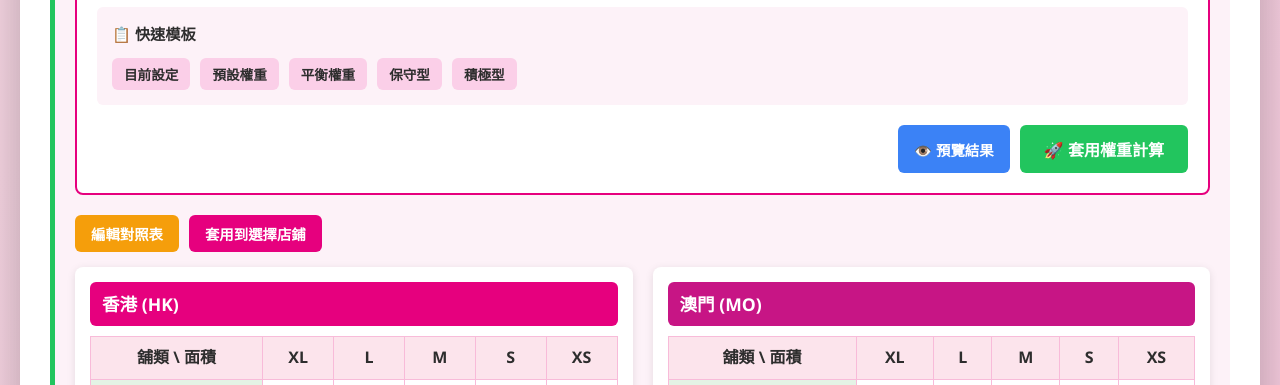
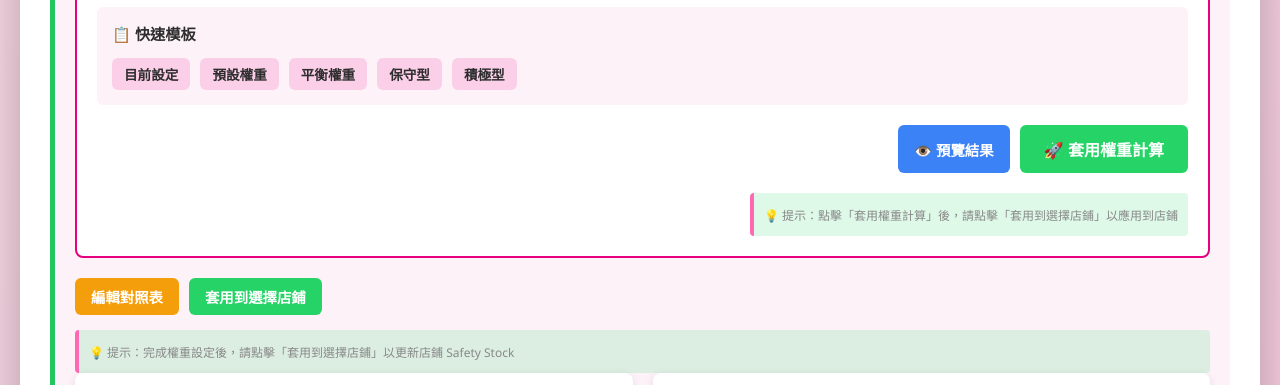
Before and after one commit to rickyyue315/NewSKUsafetystockCalculator, a website: page index.html in a window 1280 px wide. Shown: the part 1460-1845 px from the top of the page. Drawn offline with Linux system fonts and the light colour scheme.

Commit message:
Add files via upload

```diff
--- a/index.html
+++ b/index.html
@@ -174,12 +174,17 @@
 
                         <!-- 操作按鈕 -->
                         <div class="weight-actions">
-                            <button type="button" id="previewWeightsBtn" class="btn btn-info">
-                                👁️ 預覽結果
-                            </button>
-                            <button type="button" id="applyWeightsBtn" class="btn btn-success btn-large">
-                                🚀 套用權重計算
-                            </button>
+                            <div class="apply-buttons">
+                                <button type="button" id="previewWeightsBtn" class="btn btn-info">
+                                    👁️ 預覽結果
+                                </button>
+                                <button type="button" id="applyWeightsBtn" class="btn btn-apply btn-large">
+                                    🚀 套用權重計算
+                                </button>
+                            </div>
+                            <div class="next-step-hint">
+                                <small>💡 提示：點擊「套用權重計算」後，請點擊「套用到選擇店鋪」以應用到店鋪</small>
+                            </div>
                         </div>
 
                         <!-- 預覽區域 -->
@@ -196,7 +201,10 @@
                     <button type="button" id="saveMatrixBtn" class="btn btn-success" style="display:none">保存</button>
                     <button type="button" id="cancelMatrixBtn" class="btn btn-secondary" style="display:none">取消</button>
                     <button type="button" id="resetMatrixBtn" class="btn btn-danger" style="display:none">重置為預設</button>
-                    <button type="button" id="applyMatrixBtn" class="btn btn-primary">套用到選擇店鋪</button>
+                    <button type="button" id="applyMatrixBtn" class="btn btn-apply">套用到選擇店鋪</button>
+                </div>
+                <div class="next-step-hint">
+                    <small>💡 提示：完成權重設定後，請點擊「套用到選擇店鋪」以更新店鋪 Safety Stock</small>
                 </div>
 
                 <div id="matrixContainer" class="matrix-container">
@@ -352,13 +360,16 @@
                 <h2>📊 計算結果</h2>
 
                 <div class="results-controls">
-                    <button id="calculateBtn" class="btn btn-success btn-large">🔢 計算 Safety Stock</button>
+                    <button id="calculateBtn" class="btn btn-apply btn-large">🔢 計算 Safety Stock</button>
                     <button id="exportBtn" class="btn btn-info">📥 匯出 CSV</button>
                     <button id="exportExcelBtn" class="btn btn-info">📊 匯出 Excel</button>
                     <button id="exportConfigBtn" class="btn btn-info">💾 匯出配置</button>
                     <button id="importBtn" class="btn btn-info">📤 匯入配置</button>
                     <button id="printBtn" class="btn btn-info">🖨️ 打印</button>
                     <input type="file" id="importFile" accept=".json" style="display: none;">
+                </div>
+                <div class="next-step-hint">
+                    <small>💡 提示：完成店鋪選擇後，請點擊「計算 Safety Stock」以獲得結果</small>
                 </div>
 
                 <!-- 統計信息 -->
--- a/styles.css
+++ b/styles.css
@@ -4,14 +4,14 @@
     --color-primary: #667eea;
     --color-primary-light: #5dade2;
     --color-primary-dark: #5568d3;
-    --color-secondary: #76d7c4;
+    --color-secondary: #25D366; /* WhatsApp綠色 */
     --color-accent: #ff9800;
 
     /* 背景色 */
     --color-body-bg: linear-gradient(135deg, #a8d8ea 0%, #d4f1f4 100%);
     --color-container-bg: #ffffff;
     --color-section-bg: #f9f9f9;
-    --color-header-bg: linear-gradient(135deg, #5dade2 0%, #76d7c4 100%);
+    --color-header-bg: linear-gradient(135deg, #5dade2 0%, #25D366 100%);
     --color-footer-bg: #f5f5f5;
 
     /* 文字顏色 */
@@ -57,6 +57,8 @@
     --color-btn-warning-bg: #ff9800;
     --color-btn-danger-bg: #f44336;
     --color-btn-info-bg: #2196f3;
+    --color-btn-apply-bg: #25D366; /* WhatsApp綠色套用按鈕 */
+    --color-btn-apply-hover: #1da851; /* WhatsApp綠色套用按鈕懸停效果 */
 
     /* 滾動條 */
     --color-scrollbar-track: #f1f1f1;
@@ -223,6 +225,18 @@ footer {
     filter: brightness(0.9);
 }
 
+.btn-apply {
+    background: var(--color-btn-apply-bg);
+    color: var(--color-text-light);
+}
+
+.btn-apply:hover {
+    background: var(--color-btn-apply-hover);
+    filter: brightness(0.9);
+    transform: translateY(-2px);
+    box-shadow: 0 5px 15px rgba(118, 215, 196, 0.4);
+}
+
 .btn-warning {
     background: var(--color-btn-warning-bg);
     color: var(--color-text-light);
@@ -249,6 +263,21 @@ footer {
     flex-wrap: wrap;
     align-items: center;
     margin-bottom: 15px;
+}
+
+/* 下一步提示樣式 */
+.next-step-hint {
+    margin-top: 10px;
+    padding: 10px;
+    background: rgba(37, 211, 102, 0.15);
+    border-left: 4px solid var(--color-secondary);
+    border-radius: 4px;
+    font-size: 0.9em;
+    color: var(--color-text-secondary);
+}
+
+.next-step-hint small {
+    color: var(--color-text-muted);
 }
 
 /* ==================== Safety Stock Matrix 樣式 ==================== */
@@ -383,8 +412,15 @@ footer {
 
 .weight-actions {
     display: flex;
+    flex-direction: column;
     gap: 10px;
     margin-top: 20px;
+    align-items: flex-end;
+}
+
+.apply-buttons {
+    display: flex;
+    gap: 10px;
     justify-content: flex-end;
 }
 
@@ -1212,7 +1248,7 @@ footer {
     display: flex;
     gap: 10px;
     flex-wrap: wrap;
-    margin-bottom: 20px;
+    margin-bottom: 10px;
 }
 
 .stats-container {
@@ -1669,7 +1705,7 @@ footer {
 }
 
 .theme-sasa { background: linear-gradient(135deg, #E6007E 0%, #FF1493 100%); color: #fff; }
-.theme-corporate { background: linear-gradient(135deg, #5dade2 0%, #76d7c4 100%); }
+.theme-corporate { background: linear-gradient(135deg, #5dade2 0%, #25D366 100%); }
 .theme-dark { background: linear-gradient(135deg, #1a1b26 0%, #2a2e3f 100%); color: #fff; }
 .theme-warm { background: linear-gradient(135deg, #f4a261 0%, #e9c46a 100%); }
 .theme-highcontrast { background: #000080; color: #fff; }
@@ -1803,6 +1839,11 @@ footer {
     .btn {
         width: 100%;
         text-align: center;
+    }
+
+    .next-step-hint {
+        width: 100%;
+        margin-top: 10px;
     }
 
     .theme-selector {
```
Also changed, not shown: README.md.
